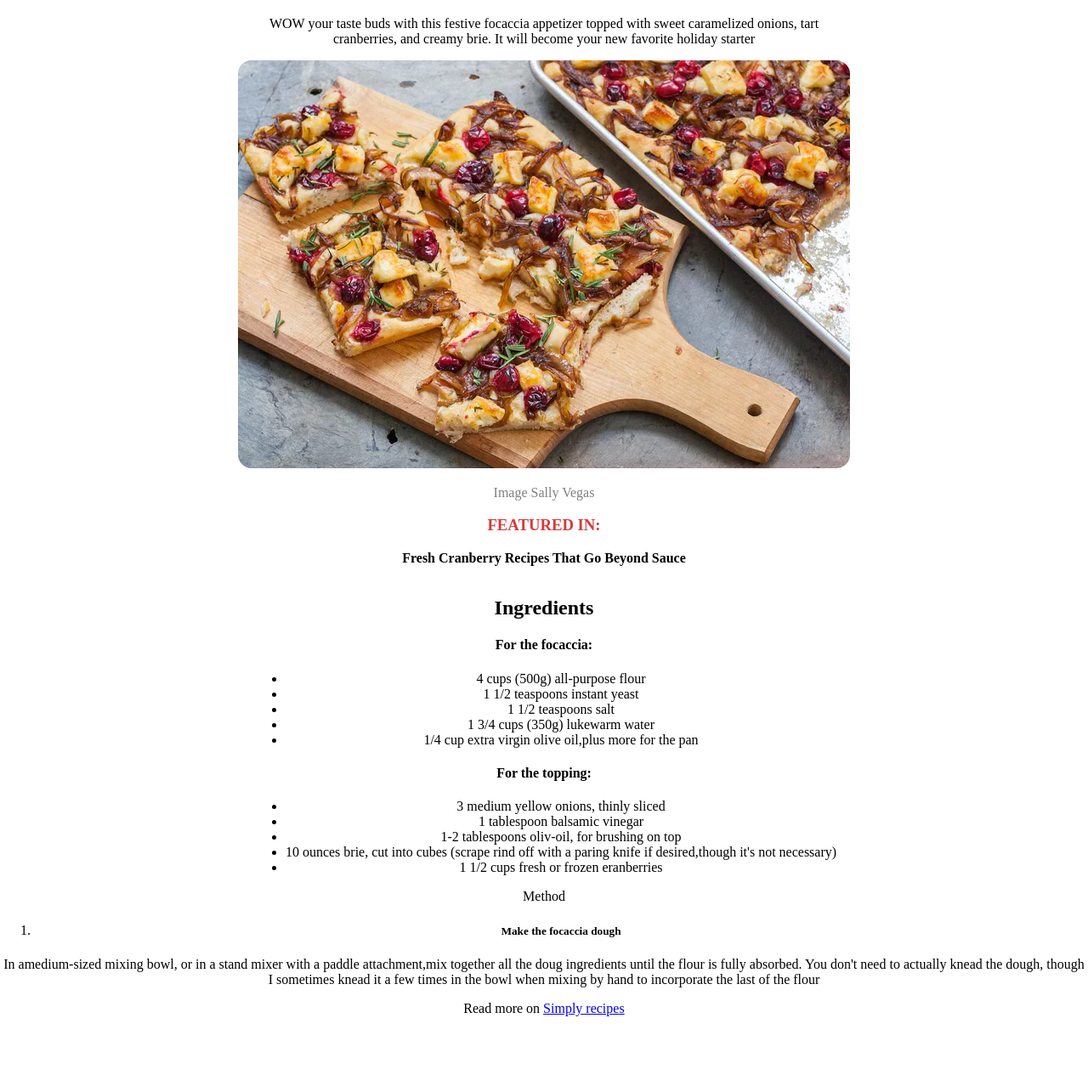
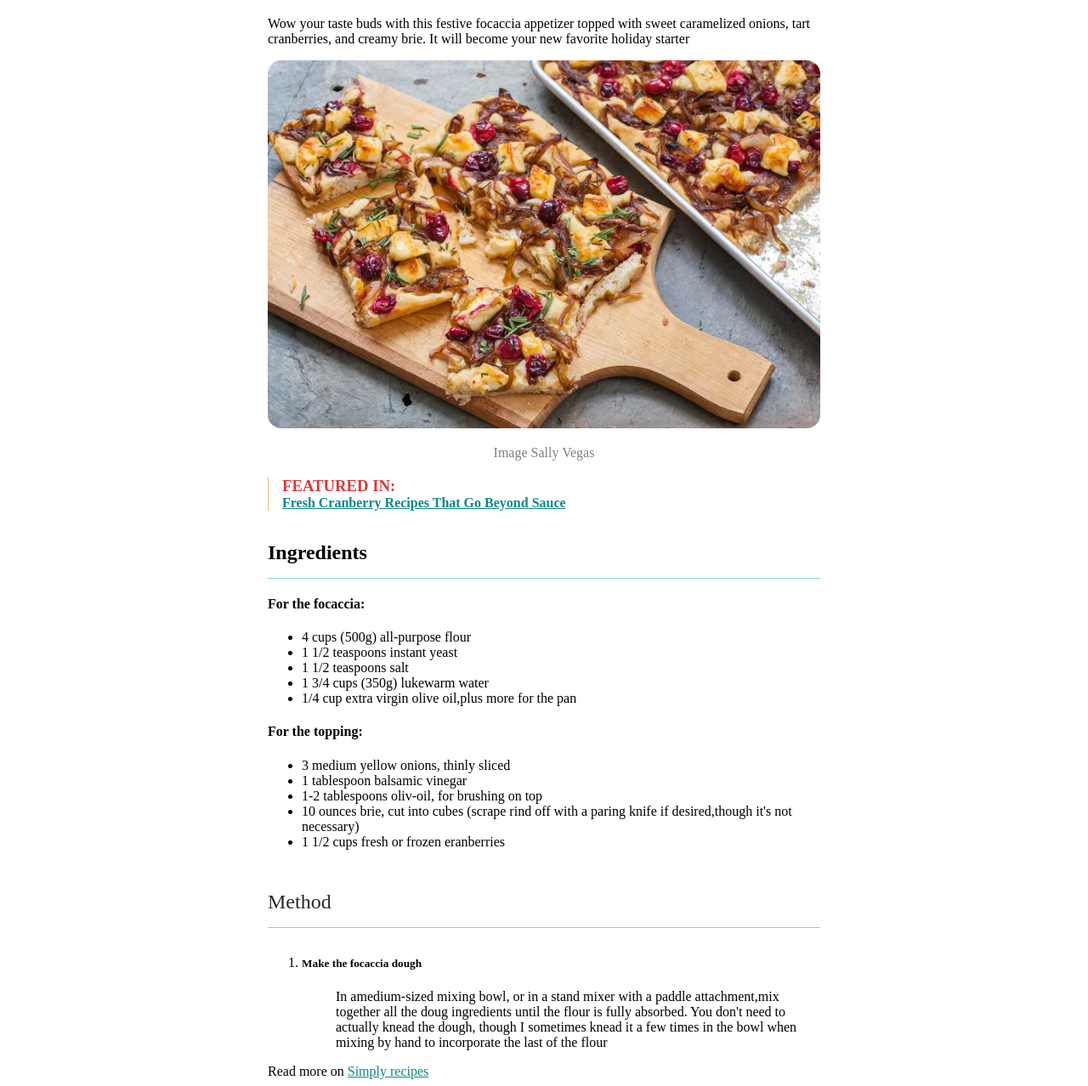
Before and after one commit to matteo895/D3-W1-prova, a plain HTML site: page index.html in a window 1280 px wide. Shown: the part 346-1624 px from the top of the page at 85% size. Before the commit the page ends 1542 px from the top, so only its background shows below. Drawn offline with Linux system fonts and the light colour scheme.

Commit message:
D3-W1-prova2

```diff
--- a/index.html
+++ b/index.html
@@ -21,12 +21,11 @@
         <h1>Focaccia with Caramelized Onions,<br />Cranberries, and Brie</h1>
       </div>
 
-      <div>
+      <div id="text-one">
         <p>
-          WOW your taste buds with this festive focaccia appetizer topped with
-          sweet caramelized onions, tart <br />
-          cranberries, and creamy brie. It will become your new favorite holiday
-          starter
+          Wow your taste buds with this festive focaccia appetizer topped with
+          sweet caramelized onions, tart cranberries, and creamy brie. It will
+          become your new favorite holiday starter
         </p>
       </div>
 
@@ -35,13 +34,16 @@
         <p id="transparent">Image Sally Vegas</p>
       </div>
 
-      <h3 id="featured">FEATURED IN:</h3>
-      <p>
-        <strong>Fresh Cranberry Recipes That Go Beyond Sauce</strong>
-      </p>
+      <div id="fresh">
+        <h3 id="featured">FEATURED IN:</h3>
+
+        <a href="#" class="color">
+          <strong>Fresh Cranberry Recipes That Go Beyond Sauce</strong></a
+        >
+      </div>
 
       <section id="list">
-        <h2>Ingredients</h2>
+        <h2 id="ingredients">Ingredients</h2>
         <h4>For the focaccia:</h4>
         <ul>
           <li>4 cups (500g) all-purpose flour</li>
@@ -66,24 +68,32 @@
         </div>
       </section>
 
-      <section>
-        <div>Method</div>
+      <section id="list">
+        <div id="list-title">Method</div>
 
         <ol>
-          <li><h5>Make the focaccia dough</h5></li>
+          <li>
+            <h5>Make the focaccia dough</h5>
+            <ul id="pallino">
+              <li>
+                <p>
+                  In amedium-sized mixing bowl, or in a stand mixer with a
+                  paddle attachment,mix together all the doug ingredients until
+                  the flour is fully absorbed. You don't need to actually knead
+                  the dough, though I sometimes knead it a few times in the bowl
+                  when mixing by hand to incorporate the last of the flour
+                </p>
+              </li>
+            </ul>
+          </li>
         </ol>
-        <p>
-          In amedium-sized mixing bowl, or in a stand mixer with a paddle
-          attachment,mix together all the doug ingredients until the flour is
-          fully absorbed. You don't need to actually knead the dough, though I
-          sometimes knead it a few times in the bowl when mixing by hand to
-          incorporate the last of the flour
-        </p>
       </section>
     </main>
 
     <footer id="final">
-      <div>Read more on <a href="#">Simply recipes</a></div>
+      <div id="the-end">
+        Read more on <a href="#" class="color">Simply recipes</a>
+      </div>
     </footer>
   </body>
 </html>
--- a/style.css
+++ b/style.css
@@ -1,42 +1,77 @@
 body {
   text-align: center;
-  height: 100vh;
-  margin: 0;
 }
 
 #logo {
-  text-align: center;
   margin: 2rem;
 }
 
 #logo-text {
-  text-align: center;
   font-size: 1.3rem;
   background-color: rgb(245, 245, 220);
   padding: 0.1rem;
   border-top: 1px solid rgb(238, 189, 105);
+  color: rgba(8, 102, 102, 0.968);
 }
 
 #bloc {
-  text-align: center;
+  width: 650px;
+  margin-inline: auto;
 }
 
-img {
+#bloc img {
   border-radius: 1rem;
+  width: 100%;
+}
+
+#text-one {
+  text-align: start;
 }
 
 #transparent {
   opacity: 0.5;
 }
 
+#fresh {
+  text-align: start;
+  border-left: 1px solid rgb(238, 189, 105);
+  padding-left: 1rem;
+}
+
 #featured {
   color: rgb(219, 56, 56);
+  text-align: start;
+  margin-bottom: 0;
 }
 
 #list {
-  display: inline-block;
+  margin: 0%;
+  text-align: start;
+}
+
+#ingredients {
+  border-bottom: 1px solid skyblue;
+  padding: 1rem 0;
+}
+
+#list-title {
+  font-size: 1.5rem;
+  margin: 2rem 0;
+  color: rgba(18, 18, 18, 0.911);
+  border-bottom: 1px solid skyblue;
+  padding: 1rem 0;
+}
+
+#pallino {
+  list-style-type: none;
 }
 
 #final {
-  text-align: center;
+  width: 650px;
+  margin: auto;
+  text-align: start;
 }
+
+.color {
+  color: rgb(16, 135, 135);
+}
```
